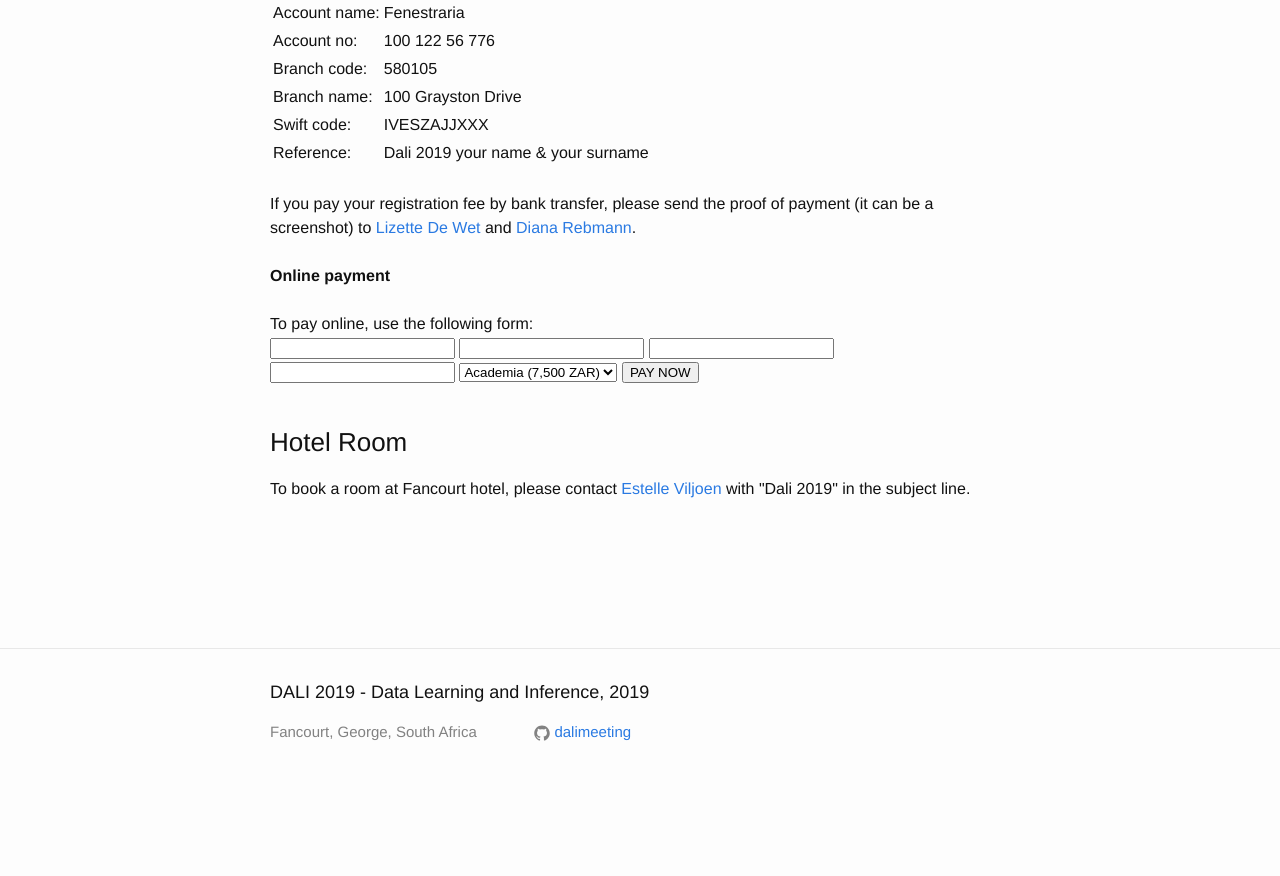
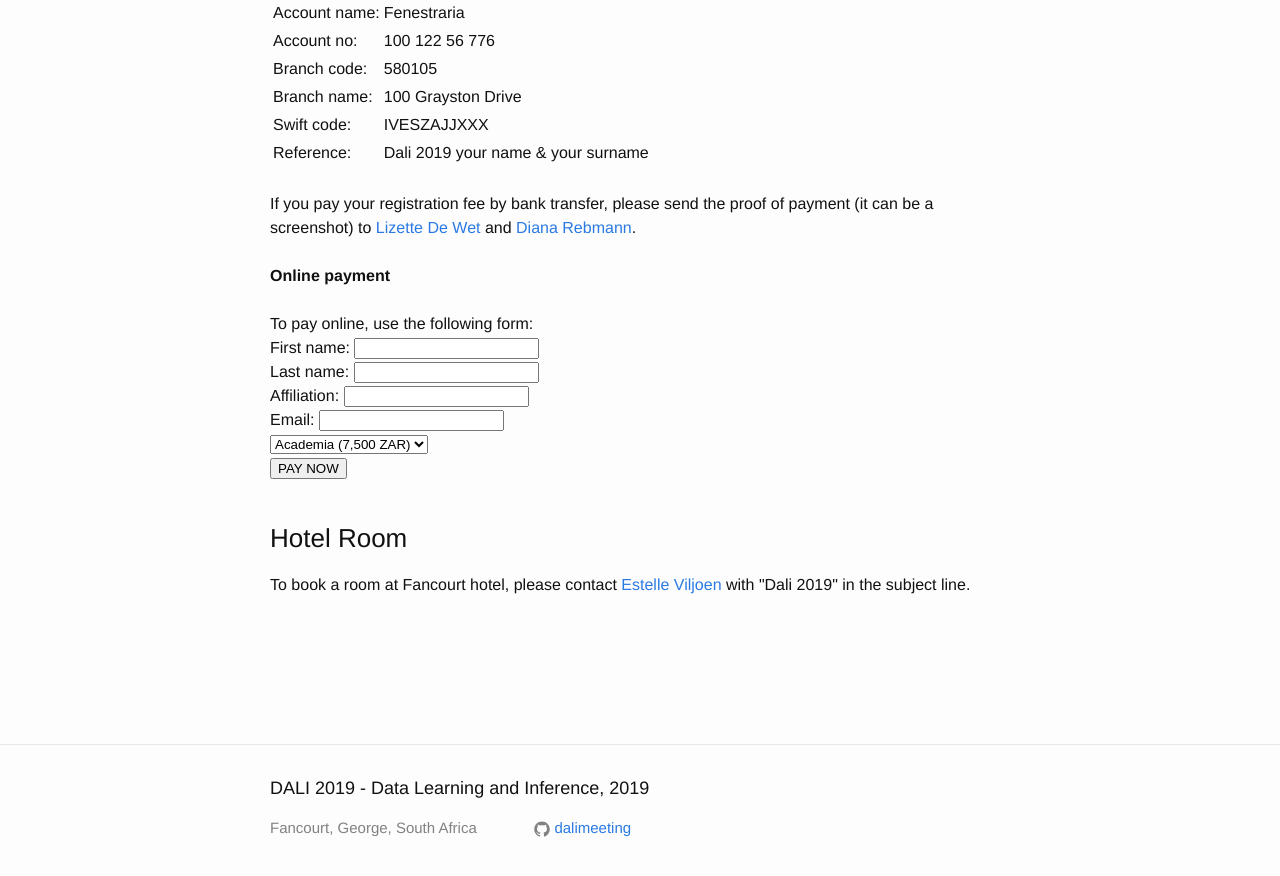
Before and after one commit to dalimeeting/dalimeeting.github.io, a Jekyll site: the page built from registration.html, in a window 1280 px wide and 900 px high, scrolled down 863 px. Shown: the top 876 px of the window. Built offline with Jekyll 4.4.1, drawn with Linux system fonts in a browser that asks for light colours; before the commit the page ends 1667 px from its top, so only the background shows below that.

Commit message:
Update registration.html

```diff
--- a/_layouts/registration.html
+++ b/_layouts/registration.html
@@ -32,14 +32,14 @@ layout: page
   To pay online, use the following form:
 
   <form name="form" id="form" method="POST" action="https://paynow.sagepay.co.za/site/paynow.aspx" target=”_blank”> <!---this is where you will POST too in a NEW WINDOW--->
-  <input type="text" name="customerFirstname" id="Firstname">
-  <input type="text" name="customerLastname" id="Lastname">
-  <input type="text" name="customerAffiliation" id="Affiliation">
-  <input type="text" name="customerEmail" id="Email"> <!---Card holders email address--->
+  First name: <input type="text" name="customerFirstname"><br>
+  Last name: <input type="text" name="customerLastname"><br>
+  Affiliation: <input type="text" name="customerAffiliation"><br>
+  Email: <input type="text" name="customerEmail"><br> <!---Card holders email address--->
   <select name="customerType">
     <option value="academia">Academia (7,500 ZAR)</option>
     <option value="industry">Industry (10,000 ZAR)</option>
-  </select>
+  </select><br>
   <input name="submit" type="submit" value="PAY NOW"> <!---Submit button--->
   </form>
   </p>
```
